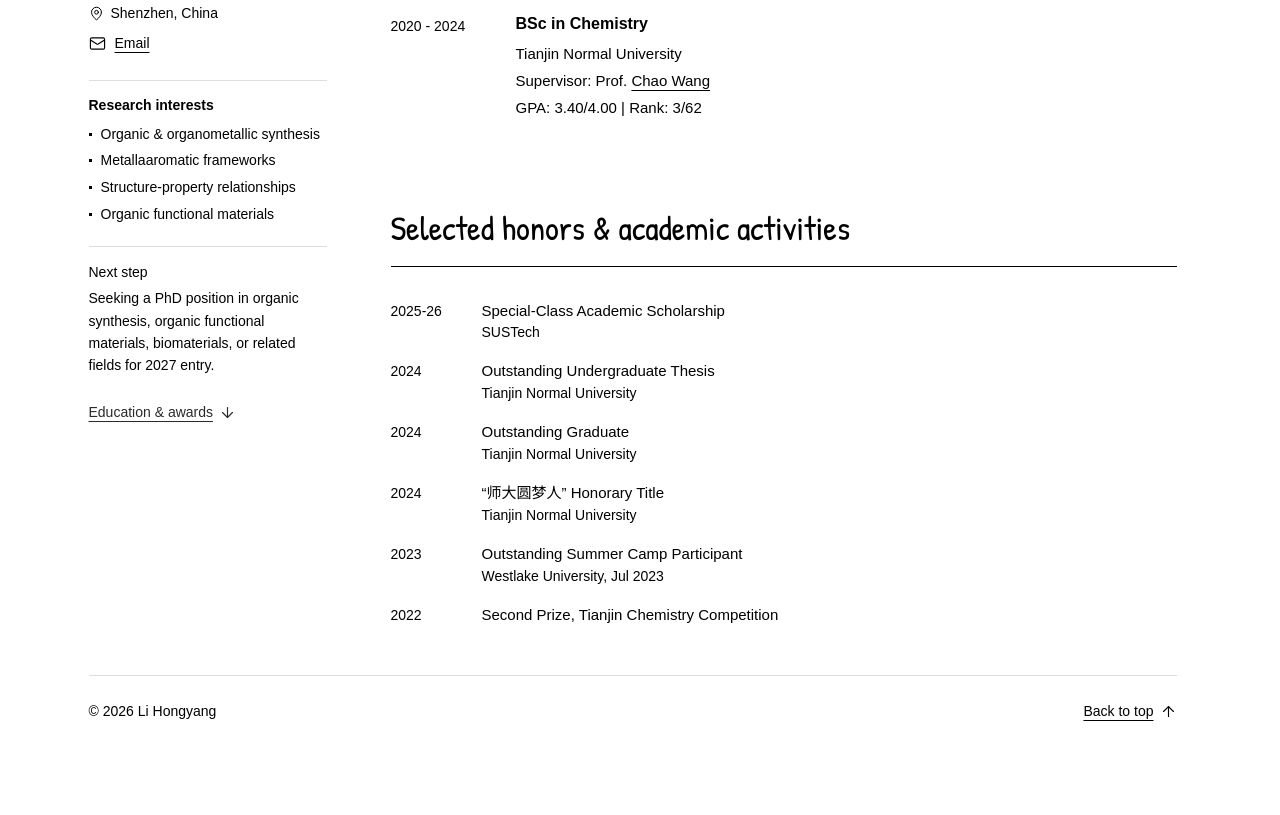
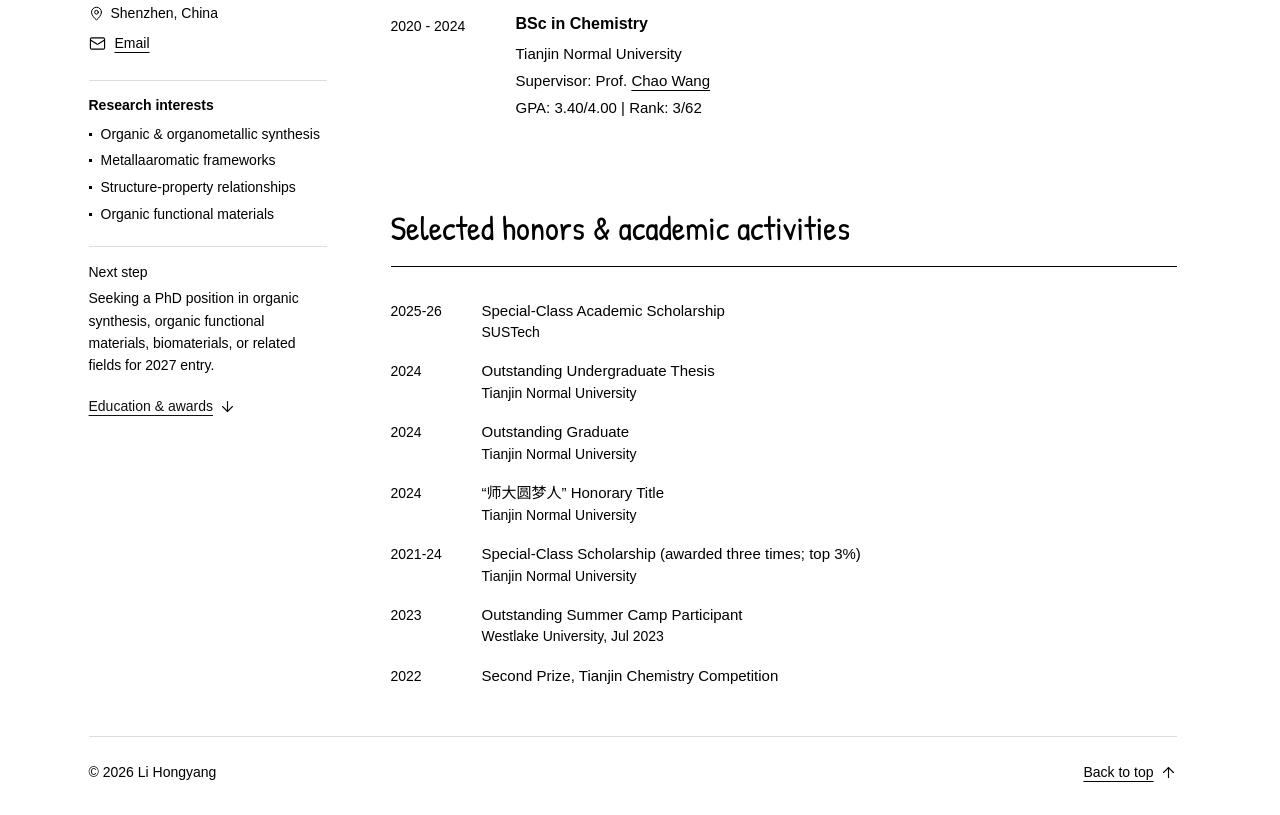
Before and after one commit to hyangli-chem/hyangli-chem.github.io, a plain HTML site: page index.html in a window 1280 px wide. Shown: the part 590-1405 px from the top of the page. Before the commit the page ends 1344 px from the top, so only its background shows below. Drawn offline with Linux system fonts and the light colour scheme.

Commit message:
Add three-time Tianjin Normal University scholarship honor

```diff
--- a/index.html
+++ b/index.html
@@ -136,6 +136,11 @@
 </dd>
 </div>
           <div>
+<dt>2021-24</dt>
+<dd>Special-Class Scholarship (awarded three times; top 3%) <span>Tianjin Normal University</span>
+</dd>
+</div>
+          <div>
 <dt>2023</dt>
 <dd>Outstanding Summer Camp Participant <span>Westlake University, Jul 2023</span>
 </dd>
```
